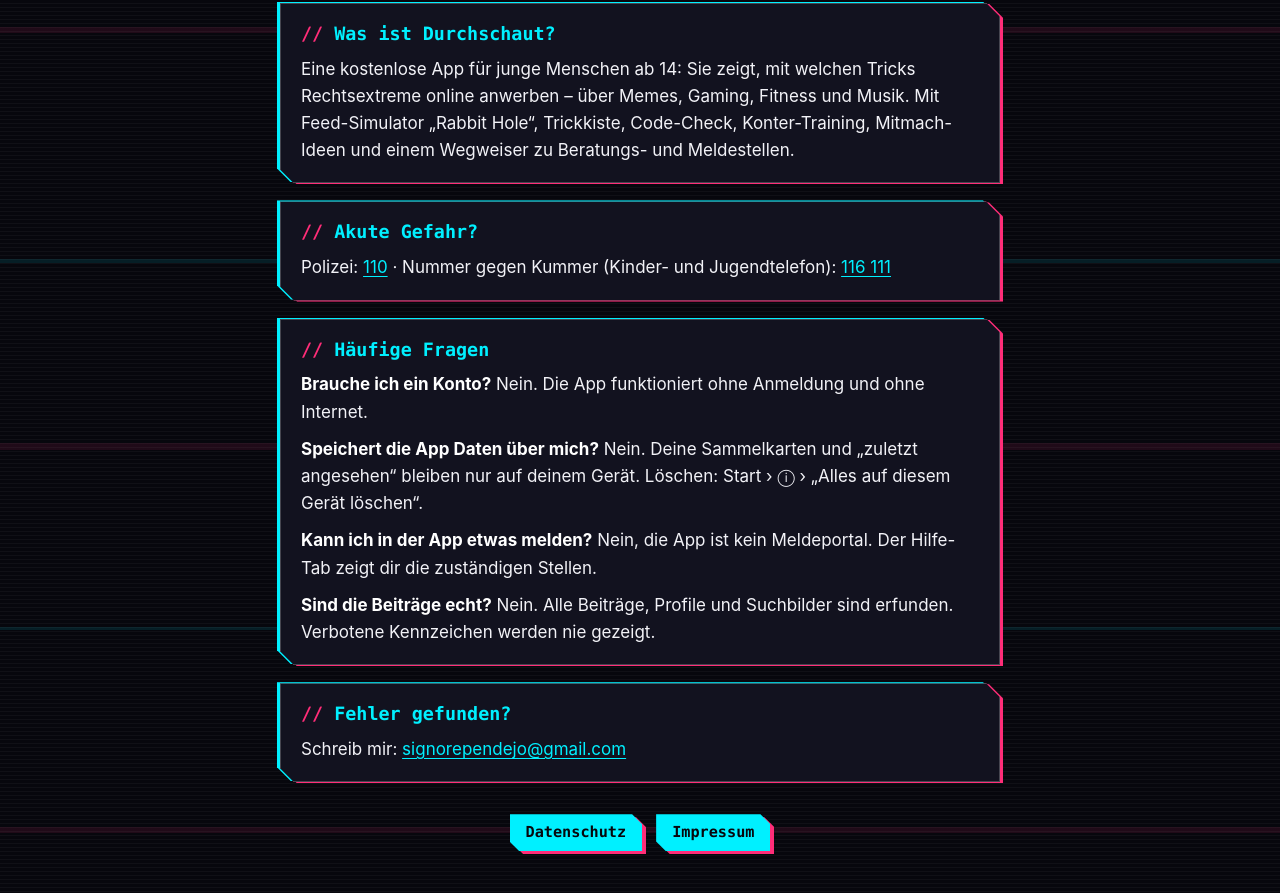
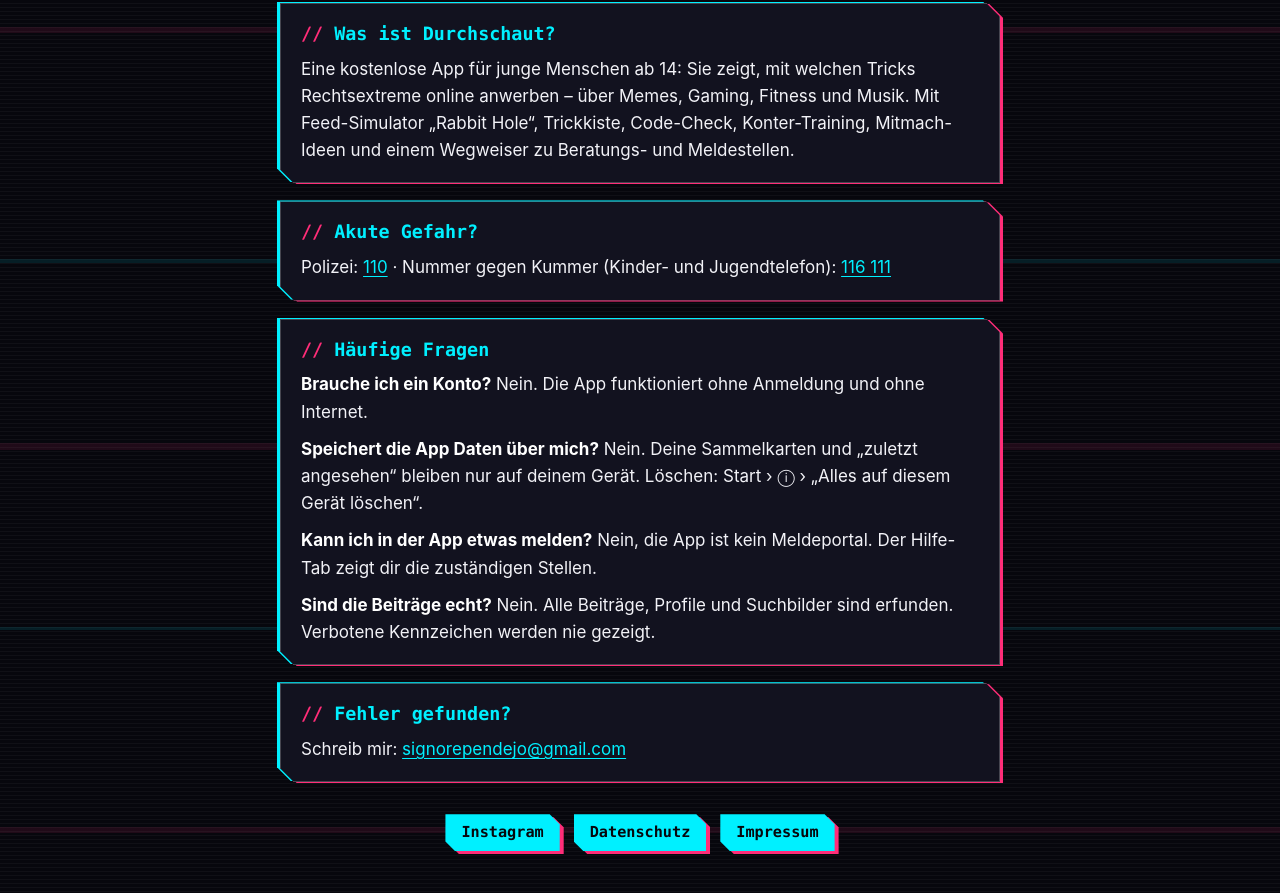
Before and after one commit to curlyrob/durchschaut, a plain HTML site: page index.html in a window 1280 px wide. Shown: the part 245-1138 px from the top of the page. Drawn offline with Linux system fonts and the light colour scheme.

Commit message:
Instagram-Link

```diff
--- a/index.html
+++ b/index.html
@@ -40,6 +40,7 @@
   </section></div>
 
   <nav class="footer">
+    <a href="https://www.instagram.com/durchschaut.jetzt/">Instagram</a>
     <a href="datenschutz.html">Datenschutz</a>
     <a href="impressum.html">Impressum</a>
   </nav>
```
